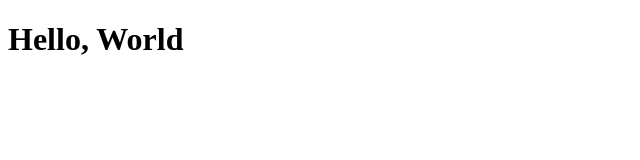
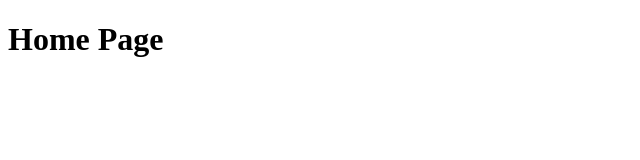
Before and after one commit to jesushperez/notes, a React (Create React App) app in the folder app/: page / in a window 1280 px wide. Shown: the top 160 px of the page, without its empty margins (0-640 px from the left). Built offline with nearby package versions, Linux system fonts and the light colour scheme.

Commit message:
sets up react router and home component

```diff
--- a/app/src/App.js
+++ b/app/src/App.js
@@ -1,11 +1,19 @@
 import React from 'react';
+import {
+   BrowserRouter as Router,
+   Switch, Route
+} from 'react-router-dom';
+import Home from './components/Home';
 import './styles/base.css';
-import styles from './styles/titles.module.css';
 
 function App() {
   return (
     <div className="App">
-      <h1 className={styles.h1}>Hello, World</h1>
+      <Router>
+        <Switch>
+          <Route exact path="/" render={() => <Home />} />
+        </Switch>
+      </Router>
     </div>
   );
 }
--- /dev/null
+++ b/app/src/components/Home.js
@@ -0,0 +1,12 @@
+import React from 'react';
+
+const Home = () => {
+
+  return(
+    <div>
+      <h1>Home Page</h1>
+    </div>
+  );
+}
+
+export default Home;
```
